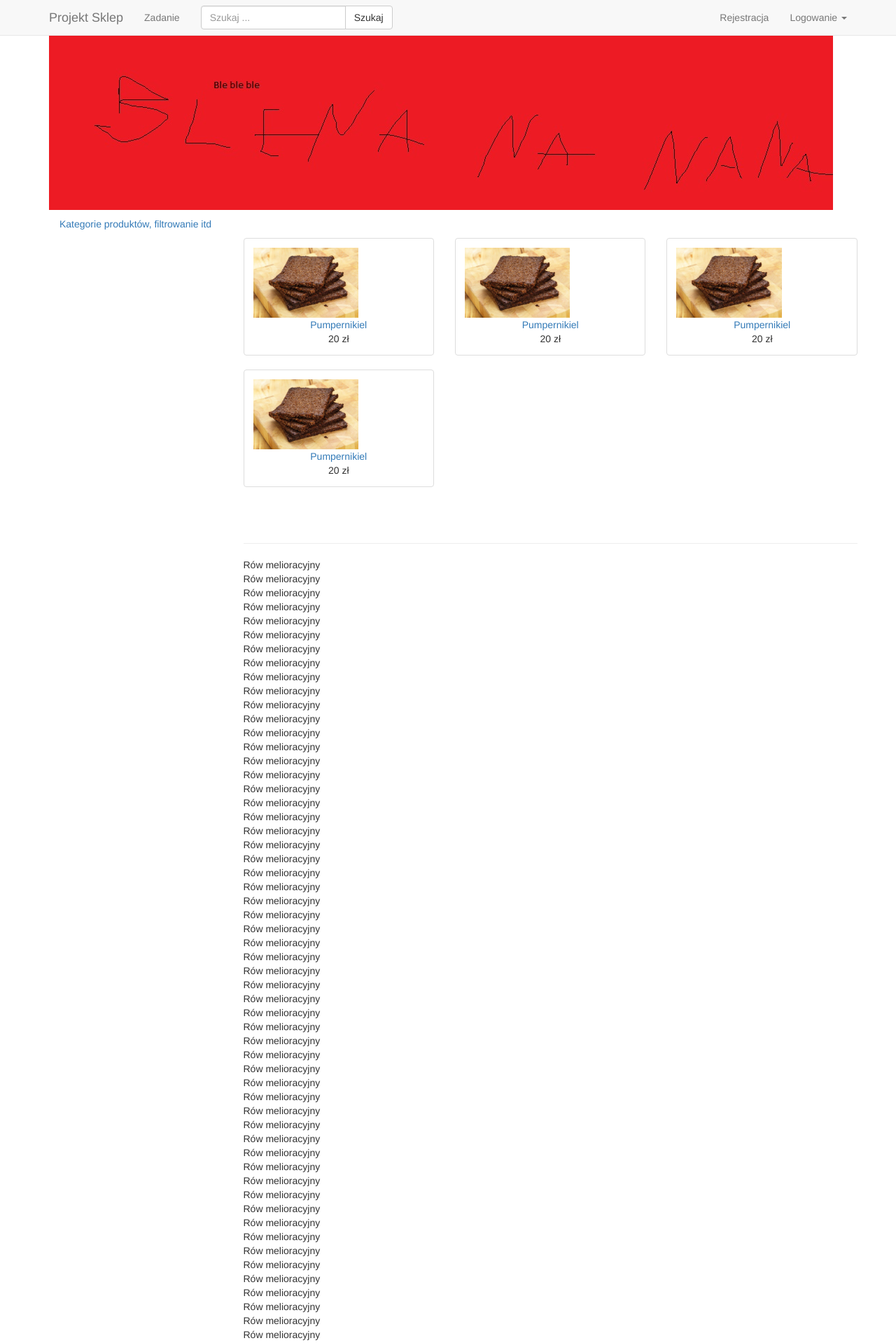
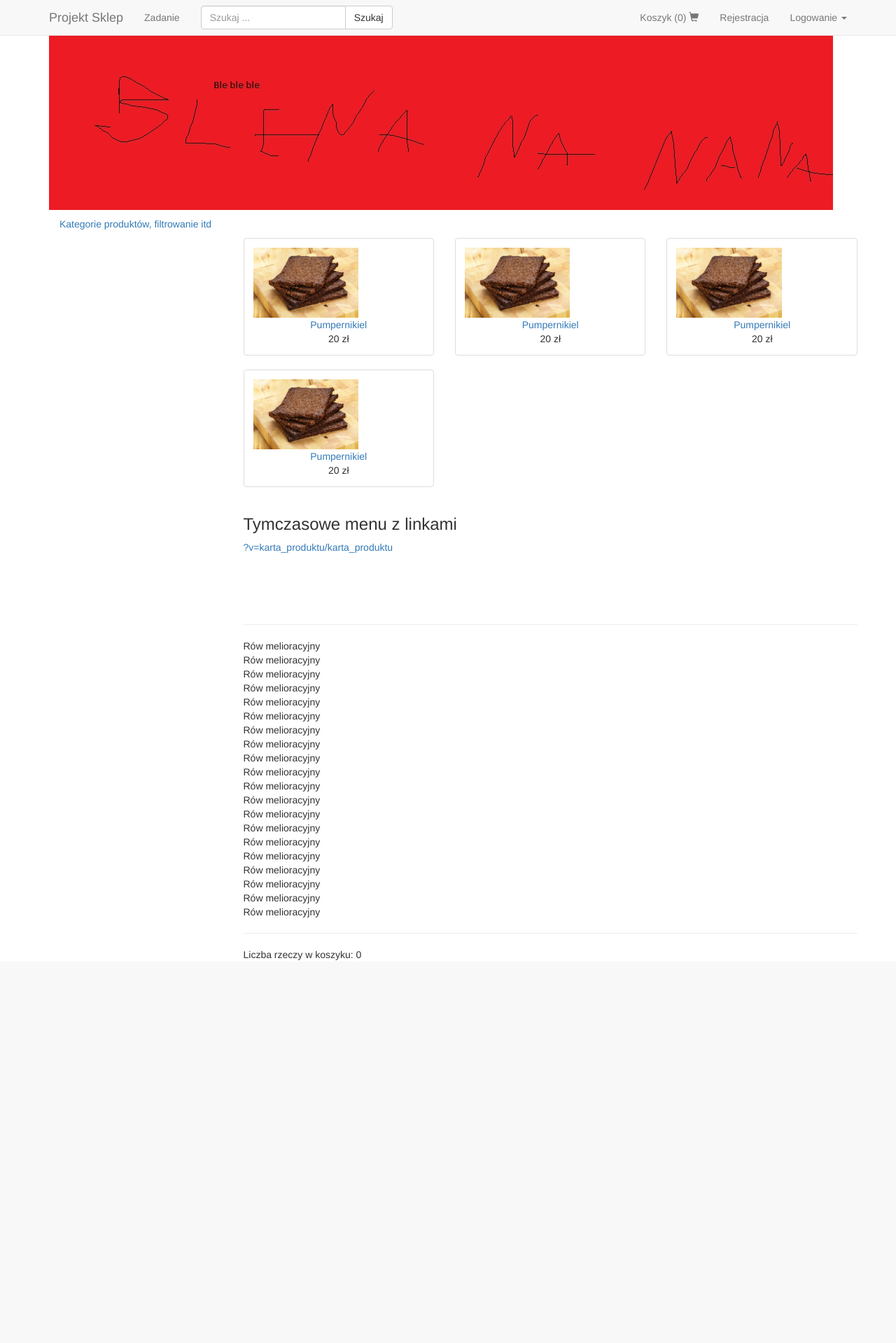
Before and after one commit to ZielonyBuszmen/projektSklep, a PHP site: page / in a window 1280 px wide. Shown: the top 1919 px of the page at 70% size. After the commit the page ends 1372 px from the top, so only its background shows below. Run offline with PHP 8.4, Linux system fonts and the light colour scheme; data comes from the database, SQL or seed files in the repository.

Commit message:
Stworzenie koszyka (i funkcji do jego obsługi).

```diff
--- /dev/null
+++ b/funkcje/f_koszyk.php
@@ -0,0 +1,112 @@
+<?php
+// zawiera funkcje związane z koszykiem
+
+// wyświetla miniaturowy spis przedmnitów w koszyku
+// spis wyświetla się jako DROPDOWN na górnej belce
+function w_pokaz_koszyk_dropdown()
+{
+    // wyświetlenie menu DROPDOWN
+    echo '<li class="dropdown">';
+    echo '<a href="" class="dropdown-toggle" data-toggle="dropdown" role="button" aria-haspopup="true" aria-expanded="false">Koszyk ('.sprawdz_liczbe_w_koszyku().') <span class="glyphicon glyphicon-shopping-cart" aria-hidden="true"></span></a>';
+    echo '<ul class="dropdown-menu">';
+
+    // wyświetlenie produktów w koszyku
+    // jeśli koszyk pusty, wyświetlamy że koszyk jest pusty
+    if(!isset($_SESSION['koszyk']) || $_SESSION['koszyk'][0]['id_produktu']=="")
+    {
+        echo '<li><a>Koszyk pusty!</a></li>';
+    }
+    // jeśli jednak coś w koszyku jest, to to wyświetlamy
+    else
+    {
+        foreach($_SESSION['koszyk'] as $idd)
+        {
+            echo "<li>{$idd['id_produktu']} - {$idd['nazwa']} :: ilosc: {$idd['ilosc']}</li>";
+        }
+    }
+    echo '<hr><li><a href="?v=tresc/koszyk/duzy_koszyk"><b>Przejdź do całego koszyka</b></a></li>';
+
+    // zakończenie menu DROPDOWN
+    echo '</ul>';
+    echo '</li>';
+}
+
+
+// funkcja sprawdza, czy można dodać przedmiot do koszyka
+// gdy przedmiotu nie ma na stanie, nie da się go dodać do koszyka - funkcja zwraca FALSE
+// jeśli przedmiot jest na stanie - funkcja zwraca TRUE
+function sprawdz_czy_mozna_dodac($id_produktu)
+{   // pobieramy odpowiedni produkt z bazy
+    $wynik = mysql_query("SELECT * FROM `magazyn` WHERE id_produktu={$id_produktu}");
+    while($r = mysql_fetch_assoc($wynik))
+    {   // przypisujemy ilość produktu do zmiennej ilosc
+        $ilosc = $r['ilosc'];
+    }
+    if (($ilosc - ilosc_danego_produktu_w_koszyku($id_produktu))>0) return TRUE; // jeśli ilość jest na plusie, zwracamy TRUE
+    else if(($ilosc - ilosc_danego_produktu_w_koszyku($id_produktu)) <=0) return FALSE; // jeśli ilość jest na minusie lub równa 0, zwracamy FALSE
+    // co robi działanie ($ilosc - ilosc_produktu_w_koszyku($id_produktu))? Otóż te działanie matematyczne odejmuje produkty dodane w koszyku.
+    // Dzięki temu w koszyku nie może być więcej produktów tego typu niż jest w magazynie
+}
+
+
+// zwraca liczbę przedmiotów w koszyku
+// jeśli 0, znaczy że koszyk jest pusty
+function sprawdz_liczbe_w_koszyku()
+{
+    $wynik = 0;
+    if (isset($_SESSION['koszyk']))
+    {
+        $wynik = count($_SESSION['koszyk']);
+    }
+    else $wynik = 0;
+    return $wynik;
+}
+
+// funkcja zwraca ilosc danego produktu w koszyku
+function ilosc_danego_produktu_w_koszyku($id_produktu)
+{
+    for($i = 0; $i<sprawdz_liczbe_w_koszyku(); $i++) // przechodzimy przez każdy element
+        {   // sprawdzamy, czy istenieje taki produkt w koszyku
+            if ($_SESSION['koszyk'][$i]['id_produktu'] == $id_produktu)
+            {   // jeśli istnieje, zwracamy jego ilosc
+                return $_SESSION['koszyk'][$i]['ilosc'];
+            }
+        }
+    return 0; // jeśli produktu nie ma, zwracamy 0
+}
+
+
+// funkcja dodaje produkt do koszyka
+function dodaj_do_koszyka($id_produktu)
+{   // sprawdzamy najpierw, czy uda nam się dodać produkt do koszyka
+    if(sprawdz_czy_mozna_dodac($id_produktu)==TRUE)
+    {   // jeśli tak, przypisujemy dane do kolejnej pozycji w tablicy koszyka
+
+        // sprawdzamy, czy już danego przedmiotu nie ma w koszyku. Jeśli jest, zwiększamy jego ilość w jednej ze zmiennych
+        for($i = 0; $i<sprawdz_liczbe_w_koszyku(); $i++) // przechodzimy przez każdy element
+        {
+            if ($_SESSION['koszyk'][$i]['id_produktu'] == $id_produktu) // sprwaedzamy, czy istnieje już taki produkt w koszyku
+            {
+                echo $_SESSION['koszyk'][$i]['ilosc']++; // jeśli tak, zwiększzamy jego ilość i wychodzimy z funkcji
+                return;
+            }
+        }
+
+        // odczytujemy ile jest w tablicy koszyk elementow.
+        // liczba elementów jest zawsze większa o 1 od ostatniego indeksu
+        // możemy użyć tej informacji i użyć liczby elementów jako następnego indeksu
+        $indeks = sprawdz_liczbe_w_koszyku();
+
+        // zapytanie do bazy, by pobrac info o przedmiotach wrzucanych do koszyka
+        $wynik = mysql_query("SELECT * FROM `magazyn` WHERE id_produktu={$id_produktu}");
+        while($r = mysql_fetch_assoc($wynik))
+        {   // przypisujemy dane do zmiennych sesyjnych koszyka
+            $_SESSION['koszyk'][$indeks]['id_produktu'] = $id_produktu;
+            $_SESSION['koszyk'][$indeks]['nazwa'] = $r['nazwa'];
+            $_SESSION['koszyk'][$indeks]['cena'] = $r['cena'];
+            $_SESSION['koszyk'][$indeks]['ilosc'] = 1;
+            // ETC ETC
+            // mozemy dodać dalsze zmienne, jakie mają być przechowywane
+        }
+    }
+}
--- a/funkcje/f_produkty.php
+++ b/funkcje/f_produkty.php
@@ -13,7 +13,7 @@ function w_produkt_kafelek($id)
     while($r = mysql_fetch_assoc($wynik))
     {
         echo "<img src='{$folder_obrazkow}/{$r['obrazek']}' height='{$height}'><br>";
-            echo "<center><a>{$r['nazwa']}</a></center>";
+        echo "<center><a href='?v=tresc/karta_produktu/karta_produktu&id_produktu={$r['id_produktu']}'>{$r['nazwa']}</a></center>";
         echo "<center>{$r['cena']} zł</center>";
     }
 
--- a/funkcje/naglowek.php
+++ b/funkcje/naglowek.php
@@ -23,6 +23,8 @@
     </form>
     <ul class="nav navbar-nav navbar-right">
     <?php
+    // przycisk KOSZYK z menu rozwijanym
+    w_pokaz_koszyk_dropdown();
     // jeżeli NIE zalogowano
         if (!zalogowany())
         {
--- a/index.php
+++ b/index.php
@@ -13,6 +13,8 @@
     require_once("funkcje/f_przyciski.php");
     // f_produkty zawiera funkcje wyświetlające produkty z bazy
     require_once("funkcje/f_produkty.php");
+    // f_koszyk zawiera funkcje do obsługi i wyświetlania koszyka
+    require_once("funkcje/f_koszyk.php");
 
 ?>
 <!DOCTYPE html>
--- /dev/null
+++ b/tresc/koszyk/duzy_koszyk.php
@@ -0,0 +1,6 @@
+<?php
+// wyświetla pełną wersję koszyk z produktami
+?>
+<h1>Pełna wersja koszyka z produktami</h1>
+<hr>
+asdasd
--- a/tresc/strona_glowna.php
+++ b/tresc/strona_glowna.php
@@ -30,10 +30,28 @@
         if ($i % 3 == 0) echo '</div><div class="row">';
     }
     echo '</div>';
+    ?>
+
+    <h3> Tymczasowe menu z linkami</h3>
+    <a href="?v=tresc/karta_produktu/karta_produktu">?v=karta_produktu/karta_produktu</a>
+    <br>
+    <a href=""></a>
+    <br>
+    <a href=""></a>
+    <br>
+    <a href=""></a>
+    <?php
+    echo '<br><br><hr>';
+    for ($i = 0; $i <20; $i++) echo "Rów melioracyjny <br>";
 
 
-    echo '<br><br><hr>';
-    for ($i = 0; $i <100; $i++) echo "Rów melioracyjny <br>";
+    // dodanie przykładowych danych do koszyka
+    // dodaj_do_koszyka(2);
+    // dodaj_do_koszyka(4);
+
+    echo "<hr>Liczba rzeczy w koszyku: ";
+    echo sprawdz_liczbe_w_koszyku();
+
     ?>
 </div>
 </div>
```
Also changed, not shown: baza/stworz_baze.php (added, +43 -0 lines), tresc/karta_produktu/karta_produktu.php (added, +36 -0 lines), tresc/koszyk/dodaj_do_koszyka.php (added, +13 -0 lines), 2 other files. Lines whose indentation alone changed are shown as unchanged.
